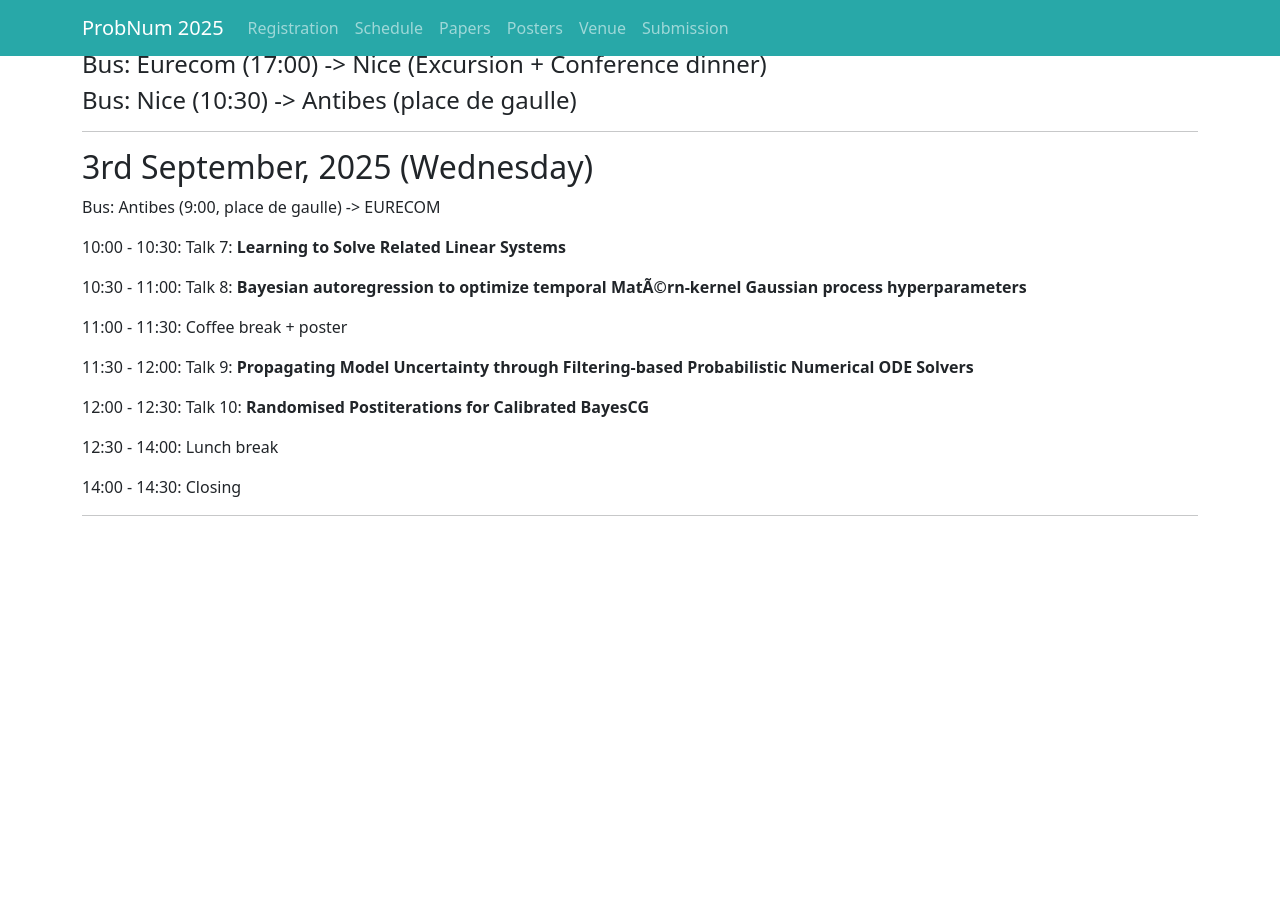
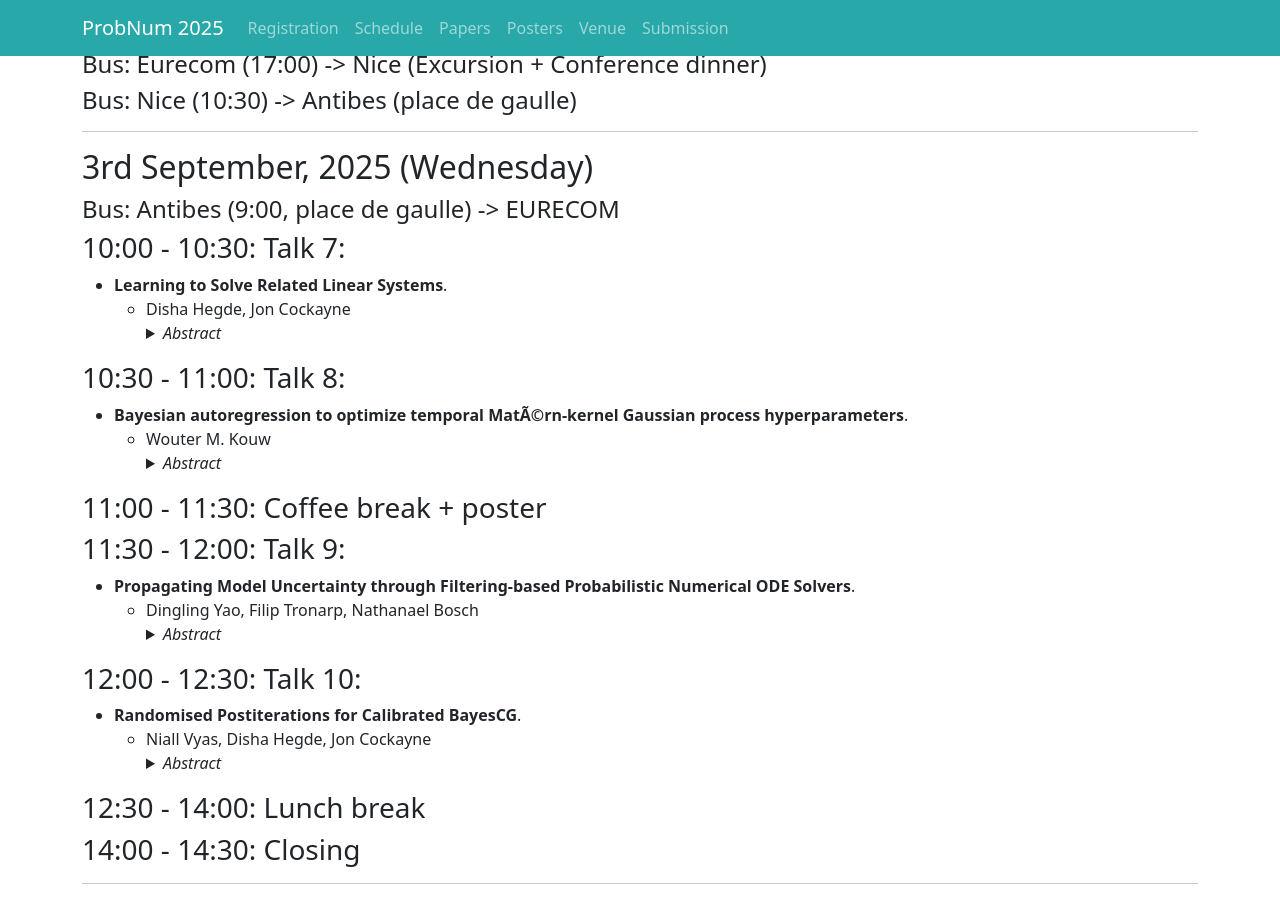
Before and after one commit to probnum2026/probnum2026.github.io, a Jekyll site: the page built from schedule.md, in a window 1280 px wide and 900 px high, scrolled down 2256 px. Built offline with Jekyll 4.4.1, drawn with Linux system fonts in a browser that asks for light colours; nearby versions of some CDN libraries; before the commit the page ends 2788 px from its top, so only the background shows below that; part of the change alters nothing that is shown.

Commit message:
Update schedule.md

```diff
--- a/schedule.md
+++ b/schedule.md
@@ -115,20 +115,41 @@ header_image: juan3.jpg
 
 ## 3rd September, 2025 (Wednesday)
 
-Bus: Antibes (9:00, place de gaulle) -> EURECOM
+#### Bus: Antibes (9:00, place de gaulle) -> EURECOM
 
-10:00 - 10:30: Talk 7: **Learning to Solve Related Linear Systems**
+### 10:00 - 10:30: Talk 7:
+- **Learning to Solve Related Linear Systems**.
+  - Disha Hegde, Jon Cockayne
+    <details>
+    <summary><em>Abstract</em></summary>
+    <p> Solving multiple parametrised related systems is an essential component of many numerical tasks. Borrowing strength from the solved systems and learning will make this process faster. In this work, we propose a novel probabilistic linear solver over the parameter space. This leverages information from the solved linear systems in a regression setting to provide an efficient posterior mean and covariance. We advocate using this as companion regression model for the preconditioned conjugate gradient method, and discuss the favourable properties of the posterior mean and covariance as the initial guess and preconditioner. We also provide several design choices for this companion solver. Numerical experiments showcase the benefits of using our novel solver in a hyperparameter optimisation problem. </p> </details>
 
-10:30 - 11:00: Talk 8: **Bayesian autoregression to optimize temporal Matérn-kernel Gaussian process hyperparameters**
+### 10:30 - 11:00: Talk 8:
+- **Bayesian autoregression to optimize temporal Matérn-kernel Gaussian process hyperparameters**.
+  - Wouter M. Kouw
+    <details>
+    <summary><em>Abstract</em></summary>
+    <p> We present a probabilistic numerical procedure for optimizing Matérn-class temporal Gaussian processes with respect to the kernel covariance function's hyperparameters. It is based on casting the optimization problem as a recursive Bayesian estimation procedure for the parameters of an autoregressive model. The recursive nature means that there is a initial value that should improve after every update, much like iterative local optimization techniques. We demonstrate that the proposed procedure outperforms the standard maximum marginal likelihood-based approach in both runtime and ultimate root mean square error in Gaussian process regression. </p> </details>
 
-11:00 - 11:30: Coffee break + poster
+### 11:00 - 11:30: Coffee break + poster
 
-11:30 - 12:00: Talk 9: **Propagating Model Uncertainty through Filtering-based Probabilistic Numerical ODE Solvers**
+### 11:30 - 12:00: Talk 9:
+- **Propagating Model Uncertainty through Filtering-based Probabilistic Numerical ODE Solvers**.
+  - Dingling Yao, Filip Tronarp, Nathanael Bosch
+    <details>
+    <summary><em>Abstract</em></summary>
+    <p>Filtering-based probabilistic numerical solvers for ordinary differential equations (ODEs), also known as ODE filters, have been established as efficient methods for quantifying numerical uncertainty in the solution of ODEs. In practical applications, however, the underlying dynamical system often contains uncertain parameters, requiring the propagation of this model uncertainty to the ODE solution. In this paper, we demonstrate that ODE filters, despite their probabilistic nature, do not automatically solve this uncertainty propagation problem. To address this limitation, we present a novel approach that combines ODE filters with numerical quadrature to properly marginalize over uncertain parameters, while accounting for both parameter uncertainty and numerical solver uncertainty. Experiments across multiple dynamical systems demonstrate that the resulting uncertainty estimates closely match reference solutions. Notably, we show how the numerical uncertainty from the ODE solver can help prevent overconfidence in the propagated uncertainty estimates, especially when using larger step sizes. Our results illustrate that probabilistic numerical methods can effectively quantify both numerical and parametric uncertainty in dynamical systems. </p>  </details>
 
-12:00 - 12:30: Talk 10: **Randomised Postiterations for Calibrated BayesCG**
 
-12:30 - 14:00: Lunch break
+### 12:00 - 12:30: Talk 10:
+- **Randomised Postiterations for Calibrated BayesCG**.
+  - Niall Vyas, Disha Hegde, Jon Cockayne
+    <details>
+    <summary><em>Abstract</em></summary>
+    <p> The Bayesian conjugate gradient method offers probabilistic solutions to linear systems but suffers from poor calibration, limiting its utility in uncertainty quantification tasks. Recent approaches leveraging postiterations to construct priors have improved computational properties but failed to correct calibration issues. In this work, we propose a novel randomised postiteration strategy that enhances the calibration of the BayesCG posterior while preserving its favourable convergence characteristics. We present theoretical guarantees for the improved calibration, supported by results on the distribution of posterior errors. Numerical experiments demonstrate the efficacy of the method in both synthetic and inverse problem settings, showing enhanced uncertainty quantification and better propagation of uncertainties through computational pipelines. </p> </details>
 
-14:00 - 14:30: Closing
+### 12:30 - 14:00: Lunch break
+
+### 14:00 - 14:30: Closing
 
 ---
```
